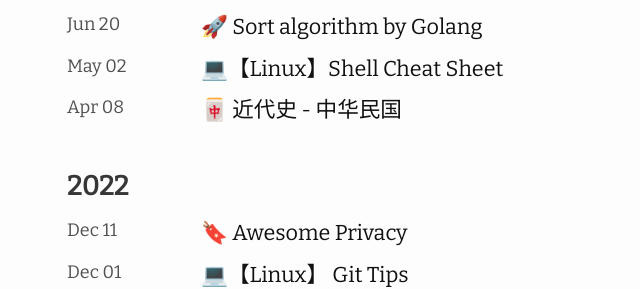
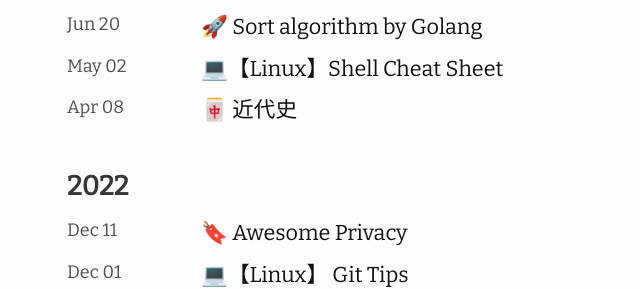
Before and after one commit to Alphasxd/blog, a Jekyll site: the page built from index.md, in a window 1280 px wide. Shown: the part 461-750 px from the top of the page, without its empty margins (203-843 px from the left). Built offline with Jekyll 4.4.1, drawn with Linux system fonts in a browser that asks for light colours; nearby versions of some CDN libraries.

Commit message:
feat: Update title for modern history post

```diff
--- a/_posts/2023-04-08-modern-history.md
+++ b/_posts/2023-04-08-modern-history.md
@@ -1,6 +1,6 @@
 ---
 layout: post
-title: 🀄 近代史 - 中华民国
+title: 🀄 近代史
 categories: history
 ---
 
```
